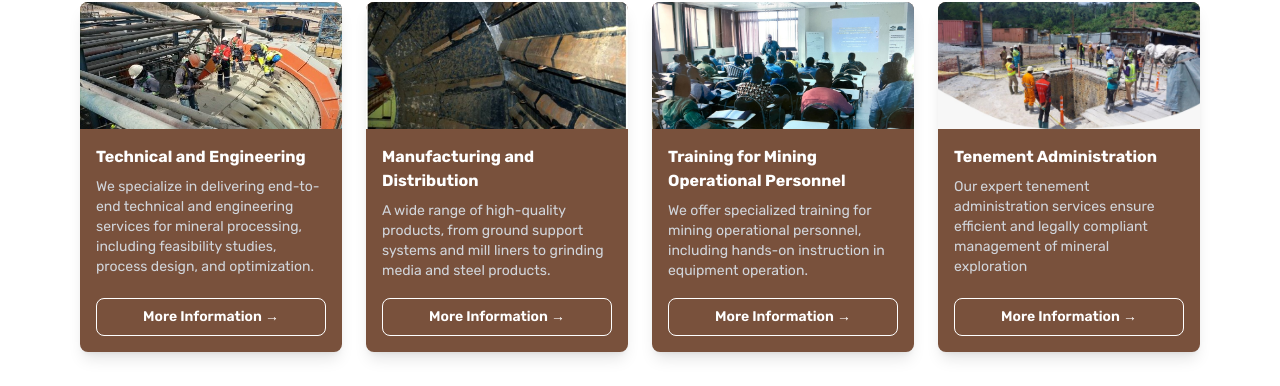
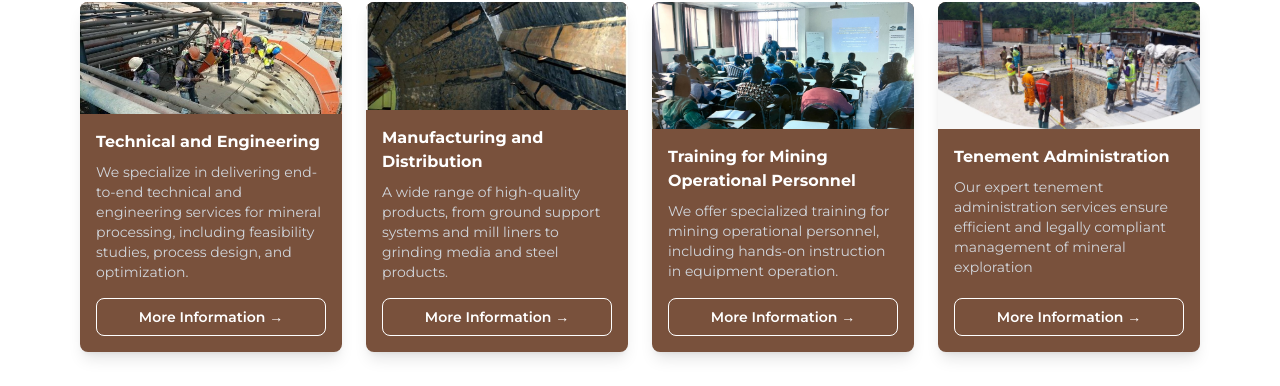
Before and after one commit to benoseiwusu1/next-minsol, a Next.js app: page / in a window 1280 px wide. Shown: the part 716-1102 px from the top of the page. Built offline with nearby package versions, Linux system fonts and the light colour scheme; no server answers.

Commit message:
Change font

```diff
--- a/src/components/Navbar.tsx
+++ b/src/components/Navbar.tsx
@@ -4,26 +4,6 @@
 import SideDrawer from "./SideDrawer";
 import { useModal } from "@/context/ModalContext";
 import Link from "next/link";
-
-const dropdownData = [
-  {
-    title: "ME FIT Programs",
-    items: [
-      {
-        name: "ME FIT Grinding",
-        description:
-          "We offer integral and technical solutions to help our customers tackle the unique challenges at each mining operation and to positively impact priority KPIs: tons per hour, safety management, availability and maintainability of equipment, risk prevention, among others.",
-        link: "/solutions/me-fit-grinding",
-      },
-      {
-        name: "ME FIT Crushing",
-        description:
-          "We design solutions to help our customers achieve their goals by combining crusher wear parts with technology tools, advice, training and monitoring — all of which allow us to create value in our customers’ processes.",
-        link: "/solutions/me-fit-crushing",
-      },
-    ],
-  },
-];
 
 const links = [
   {
--- a/src/styles/globals.css
+++ b/src/styles/globals.css
@@ -1,11 +1,13 @@
 @import url("https://fonts.googleapis.com/css2?family=Rubik:ital,wght@0,300..900;1,300..900&display=swap");
+@import url("https://fonts.googleapis.com/css2?family=Roboto:ital,wght@0,100;0,300;0,400;0,500;0,700;0,900;1,100;1,300;1,400;1,500;1,700;1,900&display=swap");
+@import url("https://fonts.googleapis.com/css2?family=Montserrat:ital,wght@0,100..900;1,100..900&display=swap");
 @tailwind base;
 @tailwind components;
 @tailwind utilities;
 
 body {
   background-color: #edf2f7;
-  font-family: "Rubik";
+  font-family: "Montserrat", sans-serif;
 }
 
 @layer utilities {
```
